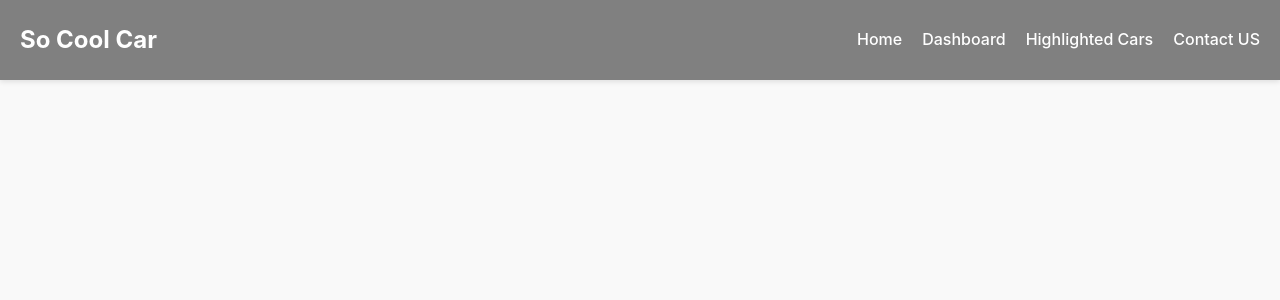
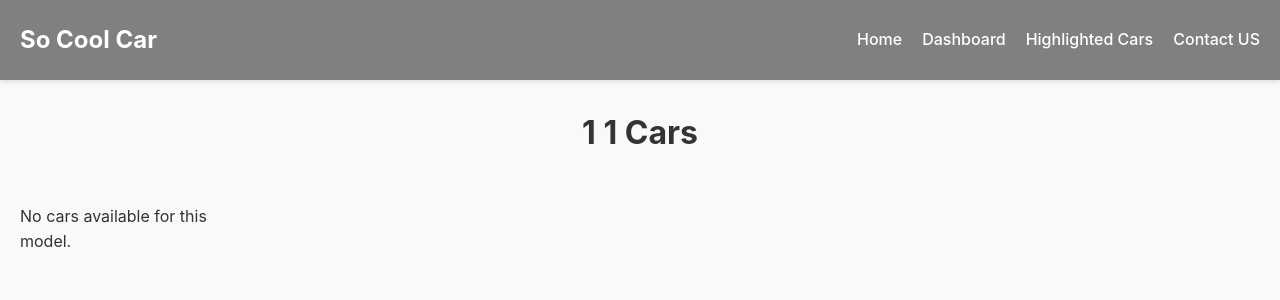
Before and after one commit to SomavateyHeng7/Car-Market, a React (Vite) app: page /brand/1/1 in a window 1280 px wide. Shown: the top 300 px of the page. Built offline with nearby package versions, Linux system fonts and the light colour scheme.

Commit message:
adding another pages

```diff
--- a/src/App.jsx
+++ b/src/App.jsx
@@ -6,12 +6,13 @@ import HighlightedCars from './pages/highlightedCar';
 import CarDetails from './pages/CarDetails';
 import HomePage from './pages/homepage';
 import ContactUS from './pages/contactus';
+import BrandDetails from './pages/BrandDetails'; // Import the new component
 import './assets/dashboard.css';
 
 const App = () => {
   return (
     <Router>
-      <NavBar />
+
       <Routes>
         <Route path="/" element={<Dashboard />} />
         <Route path="/dashboard" element={<Dashboard />} />
@@ -19,6 +20,7 @@ const App = () => {
         <Route path="/home-page" element={<HomePage />} />
         <Route path="/cars/:id" element={<CarDetails />} />
         <Route path="/ContactUs" element={<ContactUS />} />
+        <Route path="/brand/:brand/:model" element={<BrandDetails />} />
       </Routes>
     </Router>
   );
--- /dev/null
+++ b/src/assets/branddetail.css
@@ -0,0 +1,64 @@
+/* Container for the brand details page */
+.brand-details-container {
+    padding: 20px;
+    padding-top: 80px;
+  }
+
+  .brand-details-container h2 {
+    text-align: center;
+    font-size: 2rem;
+    margin-bottom: 30px;
+    color: #333;
+}
+
+.car-list {
+    display: grid;
+    grid-template-columns: repeat(auto-fill, minmax(200px, 1fr));
+    gap: 20px;
+}
+
+.car-item {
+    border: 1px solid #ddd;
+    border-radius: 8px;
+    padding: 15px;
+    text-align: center;
+    background-color: #f9f9f9;
+    transition: box-shadow 0.3s ease;
+}
+
+    .car-item:hover {
+      box-shadow: 0 4px 8px rgba(0, 0, 0, 0.1);
+    }
+
+    .car-item img {
+      max-width: 100%;
+      height: auto;
+      border-radius: 5px;
+      margin-bottom: 15px;
+    }
+
+    .car-item h4 {
+      font-size: 1.25rem;
+      margin-bottom: 10px;
+      color: #333;
+    }
+
+    .car-item p {
+      font-size: 1rem;
+      color: #666;
+      margin-bottom: 15px;
+    }
+
+    .car-item a {
+      display: inline-block;
+      padding: 10px 20px;
+      background-color: #007bff;
+      color: white;
+      text-decoration: none;
+      border-radius: 4px;
+      transition: background-color 0.3s ease;
+    }
+
+    .car-item a:hover {
+      background-color: #0056b3;
+    }
--- a/src/assets/highlightcar.css
+++ b/src/assets/highlightcar.css
@@ -56,16 +56,16 @@
   display: flex;
   justify-content: center;
   align-items: center;
-  gap: 20px; /* Increase gap as needed */
-  margin-top: 10px; /* Adjust margin as needed */
+  gap: 20px;
+  margin-top: 10px;
 }
 
 .car-item button {
   padding: 8px 12px;
   font-size: 0.9rem;
   cursor: pointer;
-  border: 2px solid #6c757d; /* Gray border */
-  background-color: #6c757d; /* Gray background */
+  border: 2px solid #6c757d;
+  background-color: #6c757d;
   color: white;
   border-radius: 5px;
   transition: background-color 0.3s, border-color 0.3s;
--- /dev/null
+++ b/src/pages/BrandDetails.jsx
@@ -0,0 +1,37 @@
+import React from 'react';
+import { useParams, Link } from 'react-router-dom';
+import carData from '../data/taladrod-cars.min.json';
+import NavBar from '../components/NavBar';
+import '../assets/branddetail.css';
+
+const BrandDetails = () => {
+  const { brand, model } = useParams();
+
+  const cars = carData.Cars.filter(car => {
+    const carBrand = car.NameMMT.split(' ')[0];
+    return carBrand === brand && car.Model === model;
+  });
+
+  return (
+    <div className="brand-details-container">
+      <NavBar />
+      <h2>{brand} {model} Cars</h2>
+      <div className="car-list">
+        {cars.length > 0 ? (
+          cars.map(car => (
+            <div key={car.Cid} className="car-item">
+              <img src={car.Img100} alt={car.NameMMT} />
+              <h4>{car.NameMMT}</h4>
+              <p>{car.Prc} Baht</p>
+              <Link to={`/cars/${car.Cid}`}>View Car Details</Link>
+            </div>
+          ))
+        ) : (
+          <p>No cars available for this model.</p>
+        )}
+      </div>
+    </div>
+  );
+};
+
+export default BrandDetails;
```
